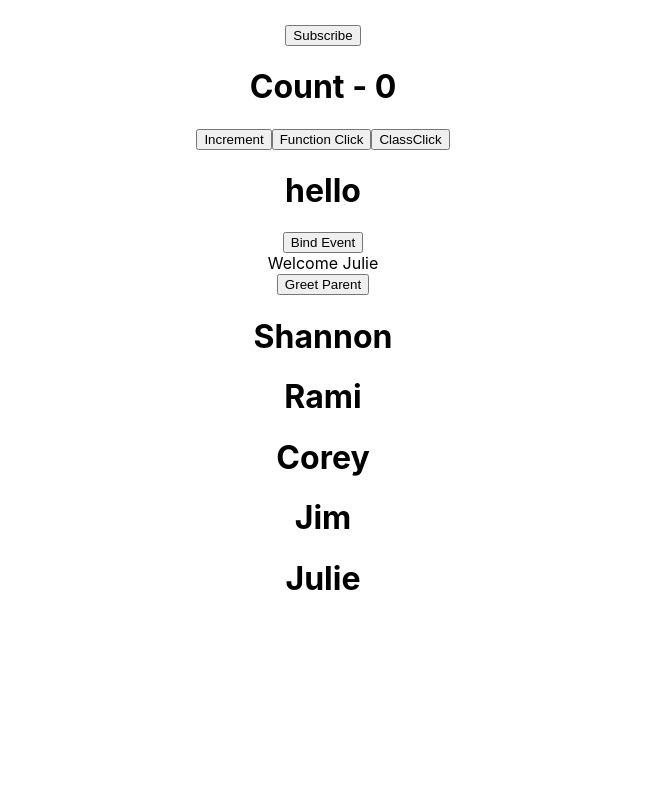
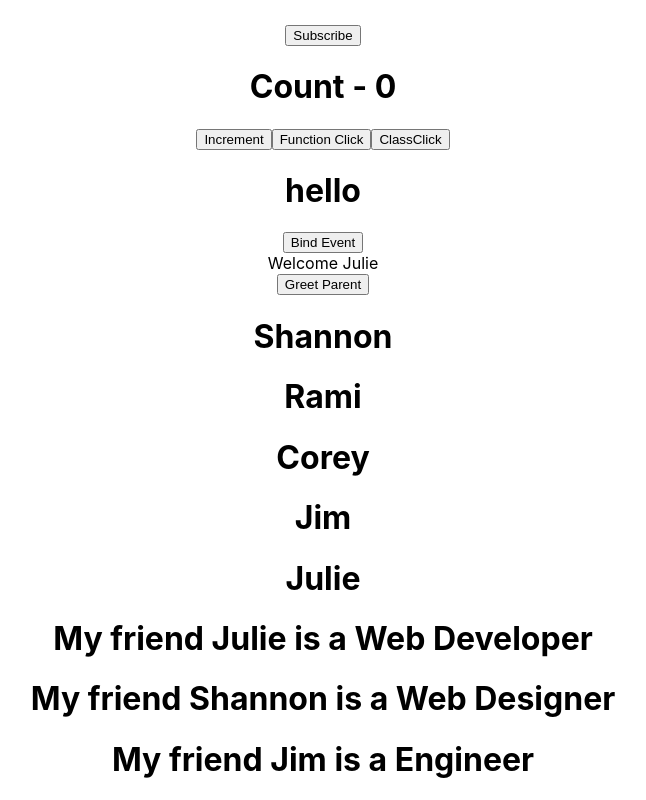
Before and after one commit to julieCodes2/JavaScript2, a React (Create React App) app in the folder react/hello-world/: page / in a window 1280 px wide. Shown: the part 300-1100 px from the top of the page, without its empty margins (317-963 px from the left). Before the commit the page ends 919 px from the top, so only its background shows below. Built offline with nearby package versions, Linux system fonts and the light colour scheme.

Commit message:
Adding PersonList.js

```diff
--- a/react/hello-world/src/App.js
+++ b/react/hello-world/src/App.js
@@ -11,6 +11,7 @@ import Eventbind from "./components/Eventbind";
 import UserGreeting from "./components/UserGreeting";
 import ParentComponent from "./components/ParentComponent";
 import NameList from './components/NameList';
+import PersonList from './components/PersonList';
 // import ChildComponent from './components/ChildComponent';
 
 function App() {
@@ -28,6 +29,7 @@ function App() {
       <UserGreeting/>
       <ParentComponent/>
       <NameList/>
+      <PersonList/>
 
     </div>
 
--- /dev/null
+++ b/react/hello-world/src/components/Person.js
@@ -0,0 +1,9 @@
+import React from 'react';
+
+function Person({person}) {
+  return (
+    <div><h1>My friend {person.name} is a {person.title}</h1></div>
+  );
+}
+
+export default Person;
--- /dev/null
+++ b/react/hello-world/src/components/PersonList.js
@@ -0,0 +1,19 @@
+import React from 'react';
+import Person from "./Person";
+
+function PersonList() {
+    const persons = [
+        { id: 1, name: "Julie", title: "Web Developer" },
+        { id: 2, name: "Shannon", title: "Web Designer" },
+        { id: 2, name: "Jim", title: "Engineer" },
+    ];
+    const personList = persons.map((person) => (
+        // <h1 key={person.id}>
+        // My friend {person.name} is a {person.title}
+        // </h1>
+        <Person key={person.id} person={person} />
+    ));
+  return <div>{personList}</div>;
+}
+
+export default PersonList;
```
